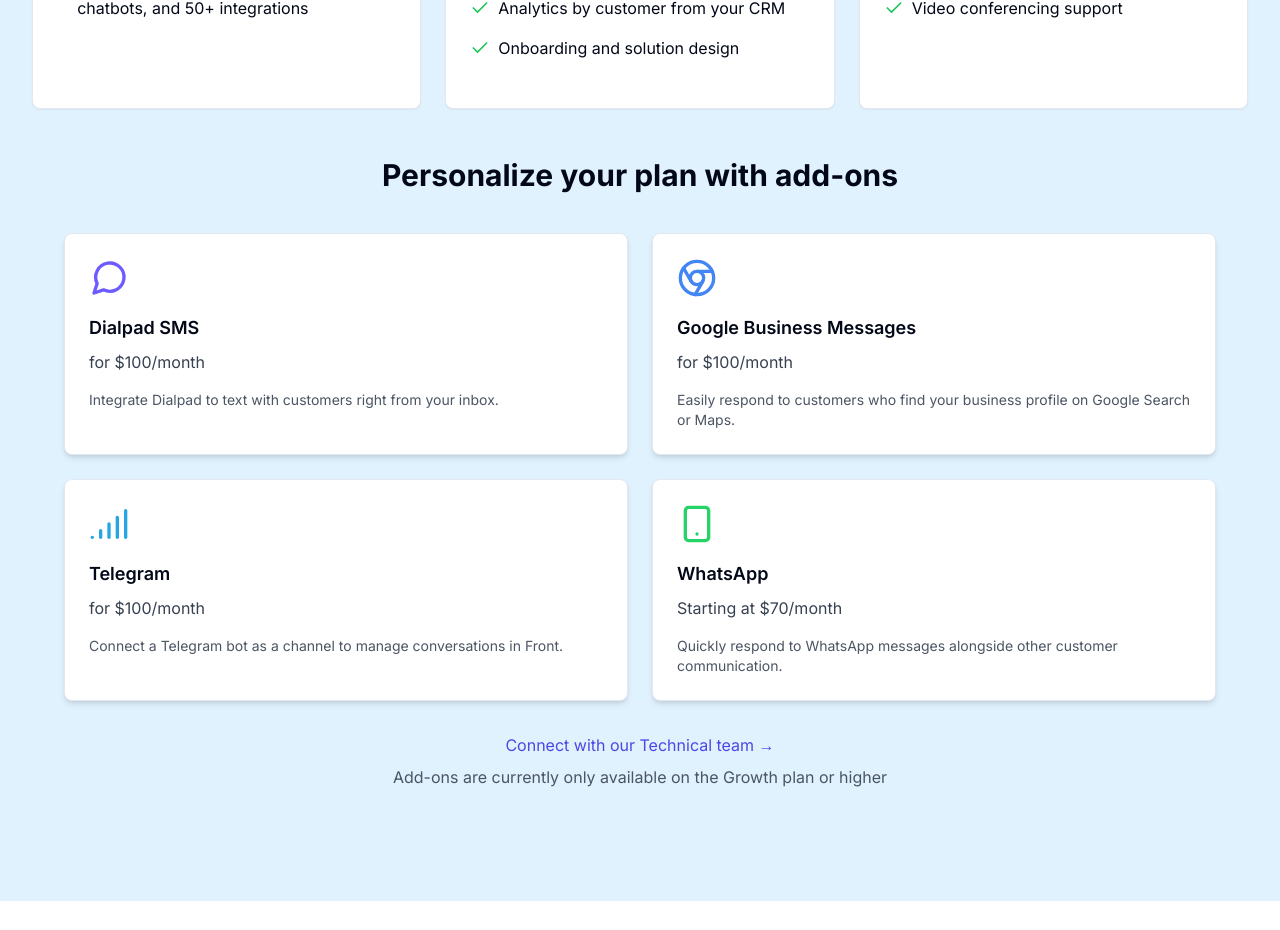
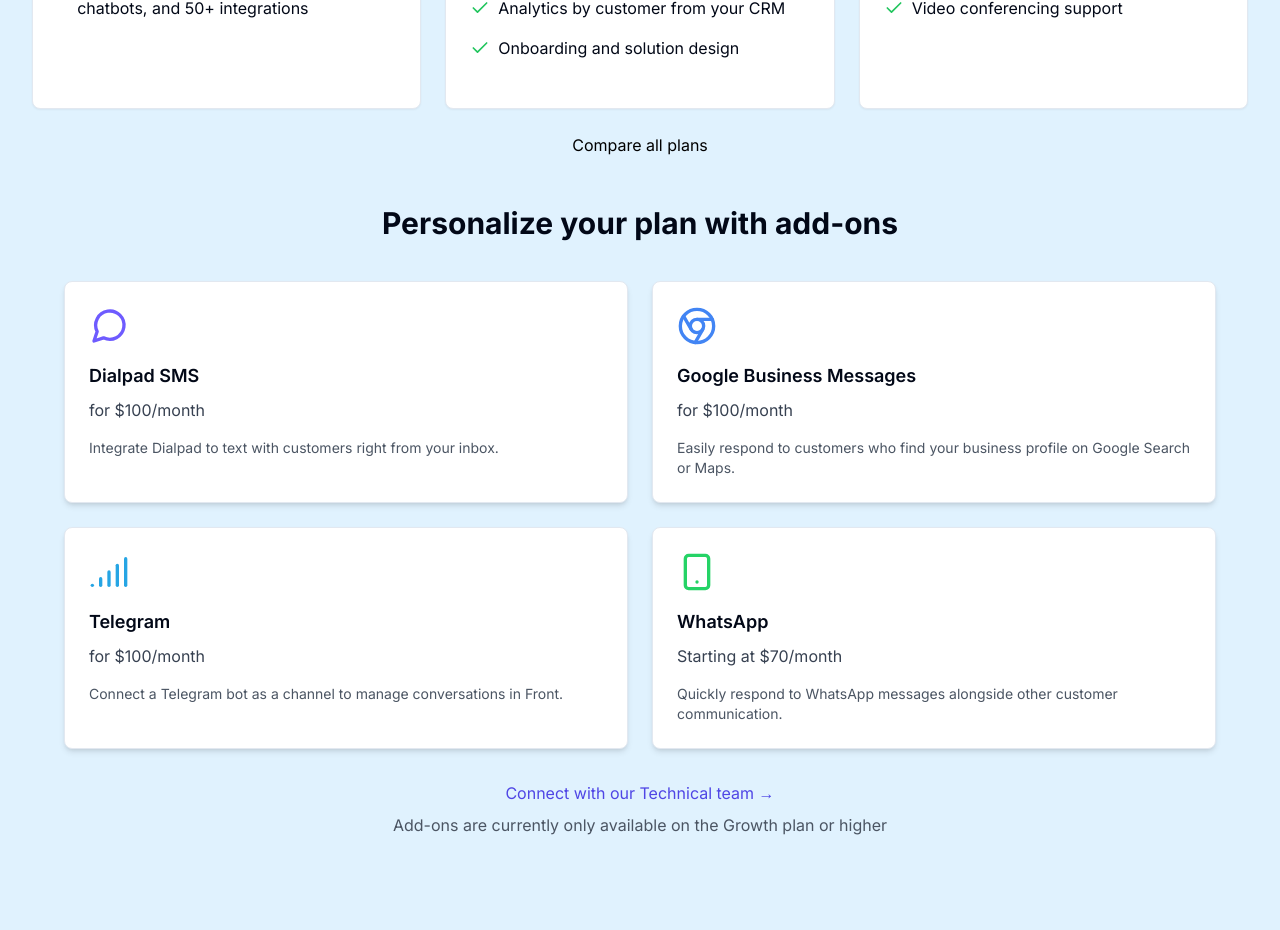
Before and after one commit to marksikaundi/Lupleg, a Next.js app: page /pricing in a window 1280 px wide. Shown: the part 920-1850 px from the top of the page. Built offline with nearby package versions, Linux system fonts and the light colour scheme.

Commit message:
Add link to compare all plans

```diff
--- a/app/pricing/page.jsx
+++ b/app/pricing/page.jsx
@@ -202,6 +202,11 @@
           </CardFooter>
         </Card>
       </div>
+      <div className="text-center mt-6">
+        <Link className="text-black" href="#">
+          Compare all plans
+        </Link>
+      </div>
       <Addons />
     </div>
   );
```
